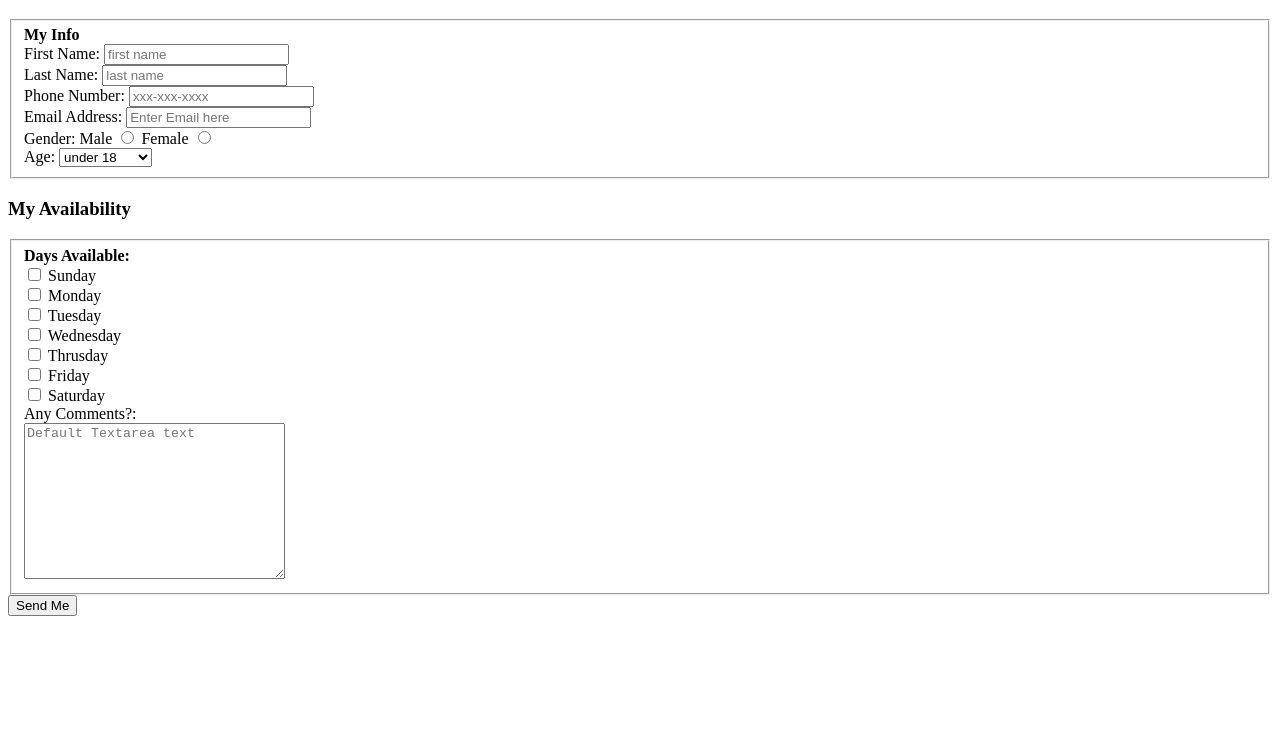
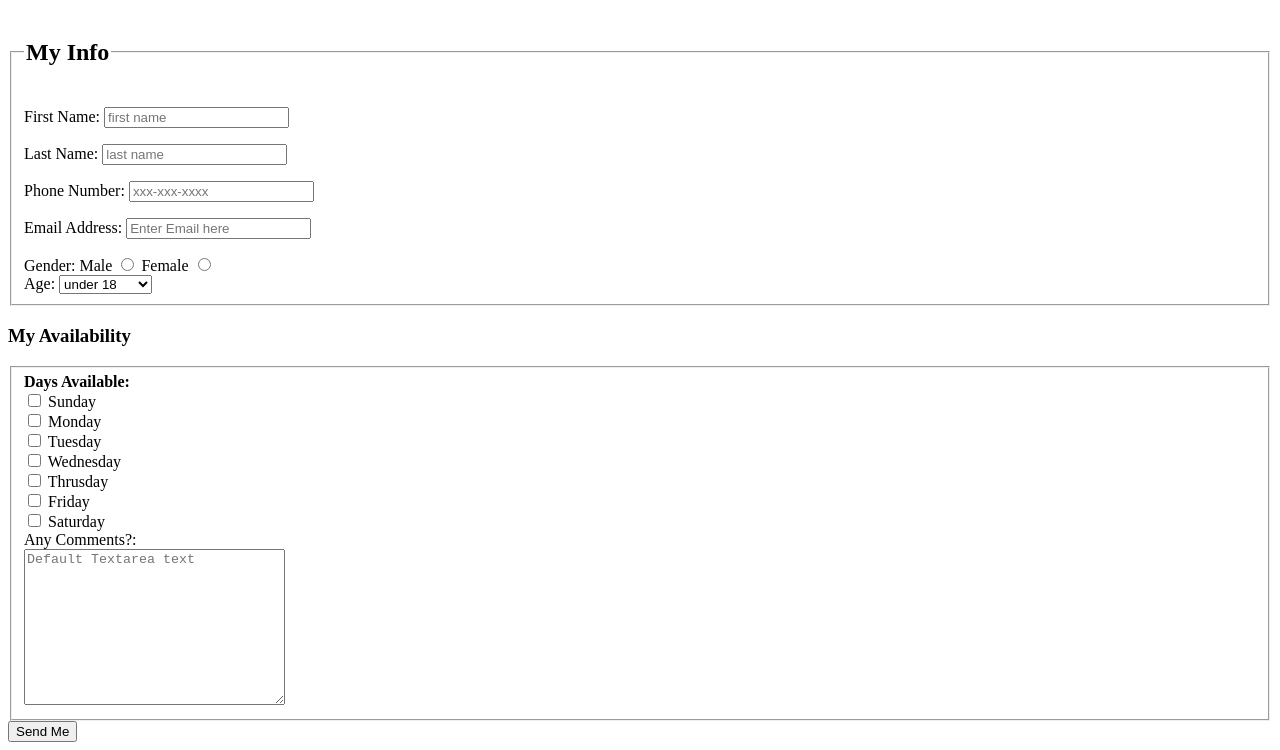
Before and after one commit to MitChaudhari/lab4, a plain HTML site: page index.html in a window 1280 px wide. Shown: the part 61-811 px from the top of the page. Drawn offline with Linux system fonts and the light colour scheme.

Commit message:
Update index.html

```diff
--- a/index.html
+++ b/index.html
@@ -5,22 +5,15 @@
         <title>Volunteer Form</title>
     </head>
     <body>
-        <form autocompelete="on" action="http://bloomingdale.sat.iit.edu/kriedan/lab3formscript.php" method="post">
-            <h1>Volunteer Form</h1>
+      <h1>Volunteer Form</h1>
+      <form action="http://bloomingdale.sat.iit.edu/kriedan/lab3formscript.php" method="post" target="_blank">
             <fieldset>
-                <lengend><strong>My Info</strong></lengend>
-                <div>
-                    <label>First Name: <input type="name" name="first_name_field" placeholder="first name"></label>
-                </div>
-                <div>
-                    <label>Last Name: <input type="name" name="last_name_field" placeholder="last name"></label>
-                </div>
-                <div>
-                    <label>Phone Number: <input type="test" name="phone_field" placeholder="xxx-xxx-xxxx"></label>
-                </div>
-                <div>
-                    <label>Email Address: <input type="email" name="email_field" placeholder="Enter Email here"></label>
-                </div>
+                <legend><h2>My Info</h2></legend>
+                   <p><label>First Name: <input type="text" name="first_name_field" placeholder="first name"></label></p>
+                   <p><label>Last Name: <input type="text" name="last_name_field" placeholder="last name"></label></p>
+                   <P><label>Phone Number: <input type="number" name="phone_field" placeholder="xxx-xxx-xxxx"></label></P>
+                   <P><label>Email Address: <input type="email" name="email_field" placeholder="Enter Email here"></label></P>
+
                 <div>
                     <label>Gender:</label>
                     <label>Male <input type="radio" name="gender_field" value="male"></label>
```
